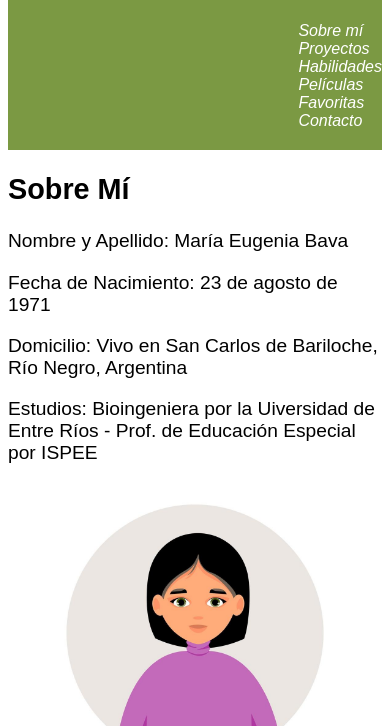
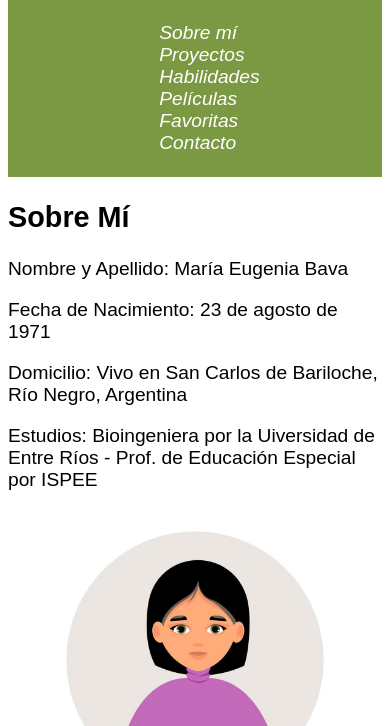
Before and after one commit to MaEugeniaB/PFO2_FrontEnd, a plain HTML site: page index.html in a window 390 px wide. Shown: the part 118-844 px from the top of the page. Drawn offline with Linux system fonts and the light colour scheme; a web font is replaced by a local one.

Commit message:
modificaciones en el nav

```diff
--- a/css/styles.css
+++ b/css/styles.css
@@ -174,14 +174,13 @@ h1 {
 
 
 @media (min-width: 359px ) and (max-width:750px) {
+
     .nav ul {
         display: block;
-        margin-right: 0%;
-        gap: 0%;
-        font-size: medium;
+        font-size:larger;
         padding-top: 1%;
         width: min-content;
-        justify-self: end;
+        justify-self:center;
 
     }
 
@@ -293,7 +292,7 @@ h1 {
             font-size:medium;
             padding-top: 1%;
             width: min-content;
-            justify-self: end;
+            justify-self:center;
 
         }
 
```
